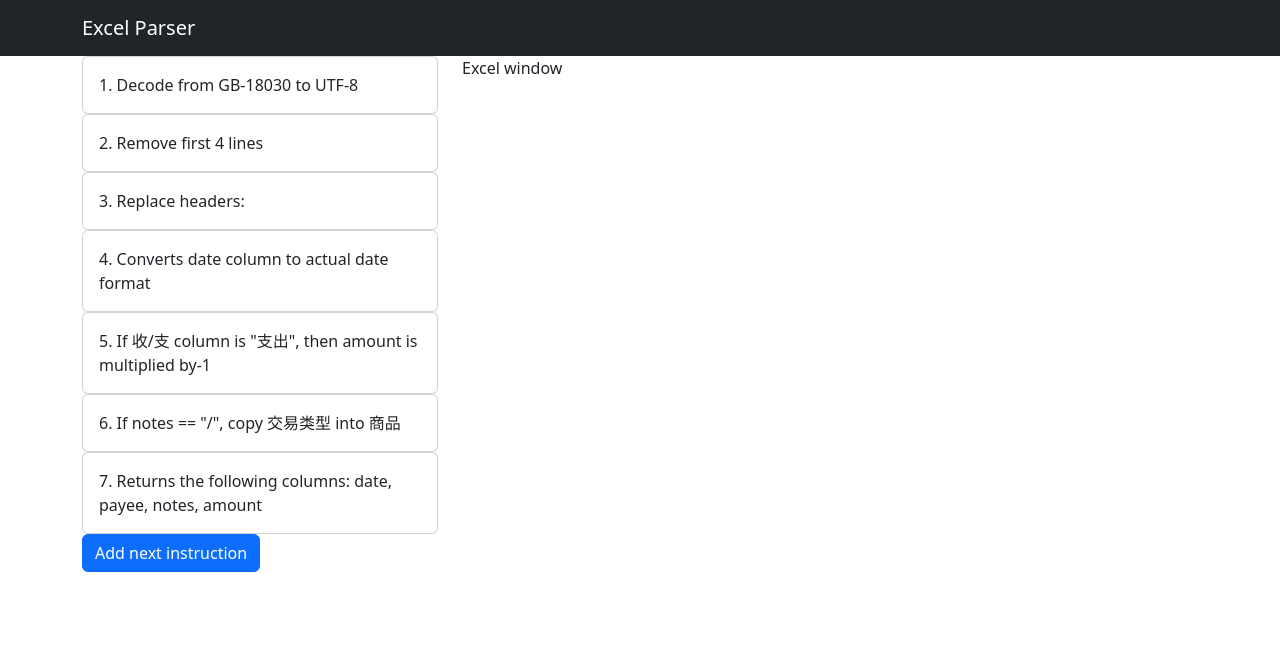
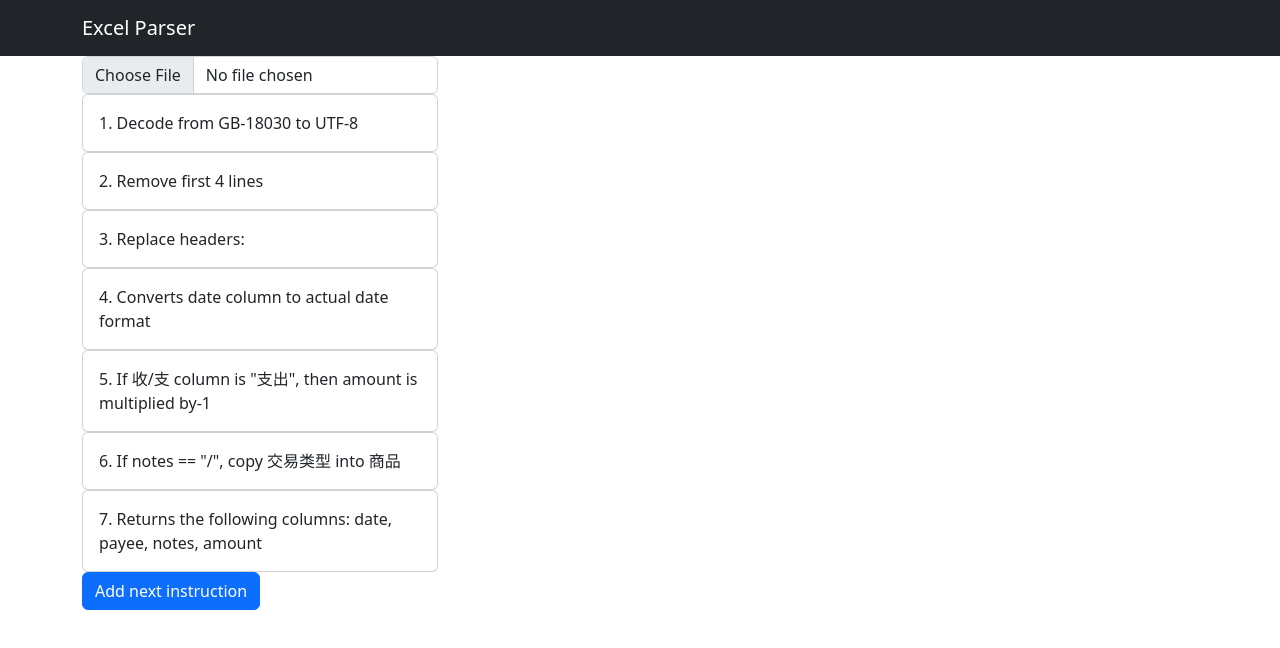
Before and after one commit to youngchingjui/excelparser-frontend, a Next.js app: page /scripts/1 in a window 1280 px wide. Shown: the top 648 px of the page. Built offline with nearby package versions, Linux system fonts and the light colour scheme.

Commit message:
added Excel Table

```diff
--- /dev/null
+++ b/src/components/ExcelTable/index.js
@@ -0,0 +1,32 @@
+import Table from "react-bootstrap/Table"
+
+const ExcelTable = ({ contents }) => {
+  return (
+    <Table hover>
+      <thead>
+        <tr>
+          {contents
+            .split("\n")[0]
+            .split(",")
+            .map((e, index) => (
+              <th key={index}>{e}</th>
+            ))}
+        </tr>
+      </thead>
+      <tbody>
+        {contents
+          .split("\n")
+          .splice(1)
+          .map((row, index) => (
+            <tr key={index}>
+              {row.split(",").map((cell, index) => (
+                <td key={index}>{cell}</td>
+              ))}
+            </tr>
+          ))}
+      </tbody>
+    </Table>
+  )
+}
+
+export default ExcelTable
--- a/src/pages/scripts/[script].js
+++ b/src/pages/scripts/[script].js
@@ -2,15 +2,32 @@ import Action from "../../components/Action"
 import Button from "react-bootstrap/Button"
 import Col from "react-bootstrap/Col"
 import Container from "react-bootstrap/Container"
+import ExcelTable from "../../components/ExcelTable"
+import Form from "react-bootstrap/Form"
 import Navbar from "react-bootstrap/Navbar"
 import Row from "react-bootstrap/Row"
 import mockHttp from "../../api/Http"
 import { useRouter } from "next/router"
+import { useState } from "react"
 
 const Script = ({ actions }) => {
-  console.log(actions)
+  const [tableContents, updateTableContents] = useState(null)
   const router = useRouter()
   const { script } = router.query
+
+  let fileReader
+
+  const handleFileRead = (e) => {
+    const content = fileReader.result
+    updateTableContents(content)
+    console.log(content)
+  }
+
+  const handleChosenFile = (file) => {
+    fileReader = new FileReader()
+    fileReader.onloadend = handleFileRead
+    fileReader.readAsText(file)
+  }
 
   return (
     <>
@@ -22,26 +39,35 @@ const Script = ({ actions }) => {
       <Container>
         <Row>
           <Col>
+            <Form>
+              <Form.Group>
+                <Form.Control
+                  type="file"
+                  accept=".csv"
+                  name="fileUpload"
+                  id="fileUpload"
+                  onChange={(e) => handleChosenFile(e.target.files[0])}
+                ></Form.Control>
+              </Form.Group>
+            </Form>
             {actions &&
               actions.map((i) => (
                 <Action body={`${i.id}. ${i.mainText}`} key={i.id} />
               ))}
             <Button>Add next instruction</Button>
           </Col>
-          <Col xs="8">Excel window</Col>
+          <Col xs="8">
+            {tableContents && <ExcelTable contents={tableContents} />}
+          </Col>
         </Row>
       </Container>
     </>
   )
 }
 
-export const getStaticProps = async () => {
+export const getServerSideProps = async () => {
   const actions = await mockHttp("actions")
-  return { props: { actions }, revalidate: 10 }
-}
-
-export const getStaticPaths = async () => {
-  return { paths: [], fallback: true }
+  return { props: { actions } }
 }
 
 export default Script
```
